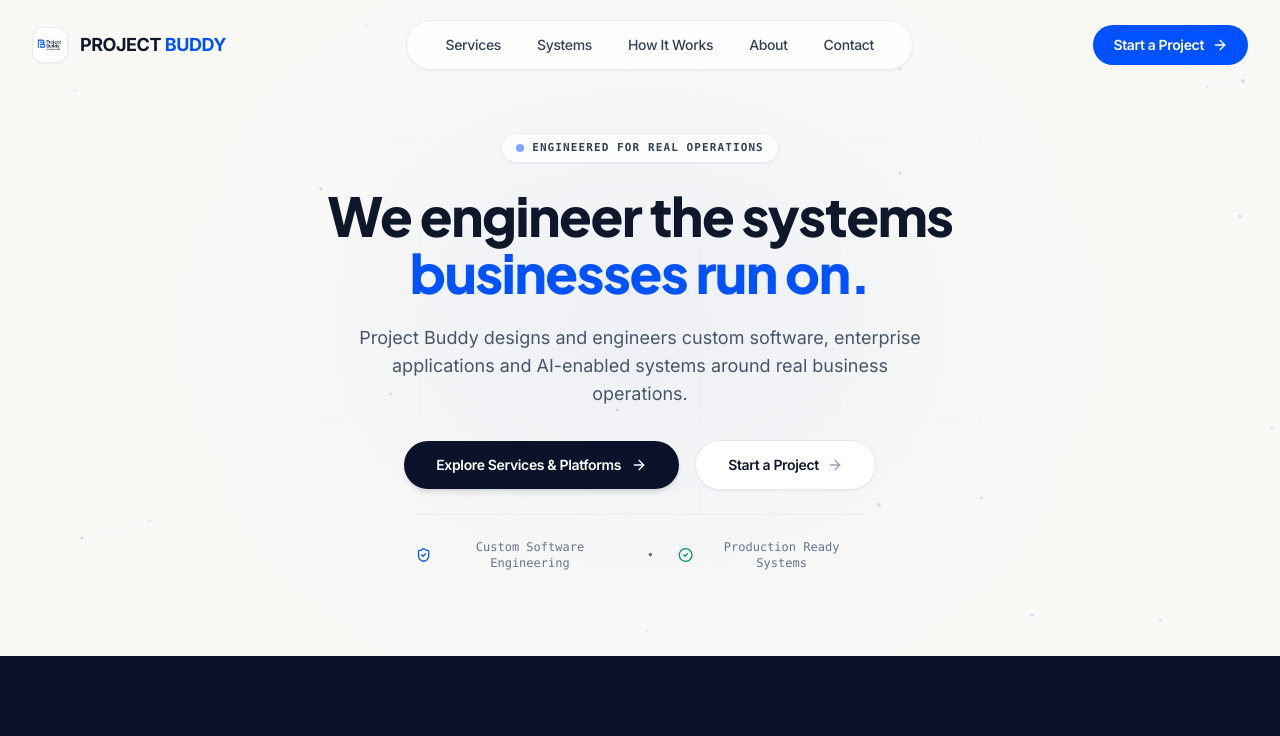
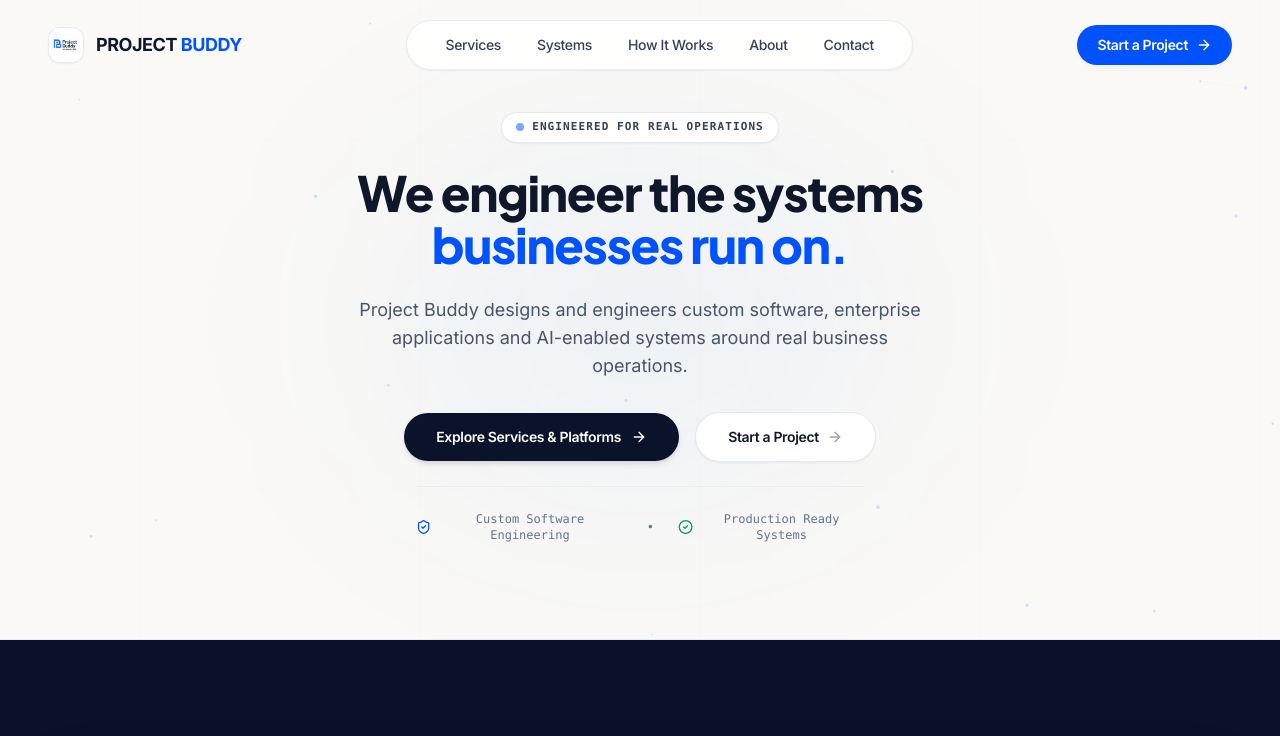
Before and after one commit to projectbuddycode-art/Retro, a Next.js app: page / in a window 1280 px wide. Shown: the top 736 px of the page. Built offline with nearby package versions, Linux system fonts and the light colour scheme.

Commit message:
Execute precision refinement pass: hero typography reduction and staggered reveal animation

```diff
--- a/src/components/layout/Navbar.tsx
+++ b/src/components/layout/Navbar.tsx
@@ -45,8 +45,8 @@ export const Navbar: React.FC<NavbarProps> = ({ onOpenContactModal }) => {
     <>
       <header
         className={cn(
-          "fixed top-0 left-0 right-0 z-50 transition-all duration-300 px-4 sm:px-6 lg:px-8 py-4 sm:py-5",
-          scrolled ? "py-3" : "py-5"
+          "fixed top-0 left-0 right-0 z-50 transition-all duration-300 px-5 sm:px-8 lg:px-12 py-4 sm:py-5",
+          scrolled ? "py-3 bg-white/70 backdrop-blur-lg border-b border-slate-200/50 shadow-sm" : "py-5"
         )}
       >
         <div className="max-w-7xl mx-auto flex items-center justify-between">
--- a/src/components/sections/HeroSection.tsx
+++ b/src/components/sections/HeroSection.tsx
@@ -29,16 +29,17 @@ export const HeroSection: React.FC<HeroSectionProps> = ({ onOpenContactModal })
     };
     window.addEventListener("resize", handleResize);
 
-    // Reduced visual noise by 35% per prompt directive
-    const nodeCount = Math.min(Math.floor(width / 50), 28);
+    // Mobile node reduction for high CPU efficiency
+    const isMobile = width < 640;
+    const nodeCount = isMobile ? 12 : Math.min(Math.floor(width / 50), 24);
     const nodes: Array<{ x: number; y: number; vx: number; vy: number; radius: number }> = [];
 
     for (let i = 0; i < nodeCount; i++) {
       nodes.push({
         x: Math.random() * width,
         y: Math.random() * height,
-        vx: (Math.random() - 0.5) * 0.25,
-        vy: (Math.random() - 0.5) * 0.25,
+        vx: (Math.random() - 0.5) * 0.2,
+        vy: (Math.random() - 0.5) * 0.2,
         radius: Math.random() * 1.2 + 0.8,
       });
     }
@@ -70,7 +71,7 @@ export const HeroSection: React.FC<HeroSectionProps> = ({ onOpenContactModal })
         if (node.x < 0 || node.x > width) node.vx *= -1;
         if (node.y < 0 || node.y > height) node.vy *= -1;
 
-        ctx.fillStyle = "rgba(0, 82, 255, 0.25)";
+        ctx.fillStyle = "rgba(0, 82, 255, 0.22)";
         ctx.beginPath();
         ctx.arc(node.x, node.y, node.radius, 0, Math.PI * 2);
         ctx.fill();
@@ -82,7 +83,7 @@ export const HeroSection: React.FC<HeroSectionProps> = ({ onOpenContactModal })
           const dist = Math.sqrt(dx * dx + dy * dy);
 
           if (dist < 120) {
-            ctx.strokeStyle = `rgba(0, 82, 255, ${0.08 * (1 - dist / 120)})`;
+            ctx.strokeStyle = `rgba(0, 82, 255, ${0.07 * (1 - dist / 120)})`;
             ctx.lineWidth = 0.7;
             ctx.beginPath();
             ctx.moveTo(node.x, node.y);
@@ -104,16 +105,16 @@ export const HeroSection: React.FC<HeroSectionProps> = ({ onOpenContactModal })
   }, []);
 
   return (
-    <section className="relative min-h-[82vh] flex flex-col justify-center items-center text-center bg-[#FAF9F6] text-slate-900 pt-28 pb-16 overflow-hidden">
+    <section className="relative min-h-[80vh] flex flex-col justify-center items-center text-center bg-[#FAF9F6] text-slate-900 pt-28 pb-20 sm:pb-24 overflow-hidden border-b border-slate-200/80">
       <canvas ref={canvasRef} className="absolute inset-0 z-0 pointer-events-none opacity-70" />
 
-      <div className="absolute top-1/2 left-1/2 -translate-x-1/2 -translate-y-1/2 w-[550px] h-[350px] bg-[#0052FF]/5 rounded-full blur-[120px] pointer-events-none" />
+      <div className="absolute top-1/2 left-1/2 -translate-x-1/2 -translate-y-1/2 w-[500px] h-[320px] bg-[#0052FF]/5 rounded-full blur-[120px] pointer-events-none" />
 
       <Container className="relative z-10 flex flex-col items-center">
         <div className="max-w-3xl mx-auto space-y-6 flex flex-col items-center">
           {/* Eyebrow Badge */}
           <motion.div
-            initial={{ opacity: 0, y: 10 }}
+            initial={{ opacity: 0, y: 12 }}
             animate={{ opacity: 1, y: 0 }}
             transition={{ duration: 0.5, ease: [0.16, 1, 0.3, 1] }}
             className="inline-flex items-center gap-2 px-3.5 py-1.5 rounded-full bg-white/90 border border-slate-200/90 shadow-sm text-[11px] font-mono font-semibold tracking-widest text-slate-700 uppercase"
@@ -122,19 +123,19 @@ export const HeroSection: React.FC<HeroSectionProps> = ({ onOpenContactModal })
             <span>ENGINEERED FOR REAL OPERATIONS</span>
           </motion.div>
 
-          {/* Staggered Line Reveal Headline */}
+          {/* Staggered Masked Reveal Headline (-10% Typography Reduction) */}
           <div className="overflow-hidden">
             <motion.h1
-              initial={{ opacity: 0, y: 24 }}
+              initial={{ opacity: 0, y: 22 }}
               animate={{ opacity: 1, y: 0 }}
-              transition={{ duration: 0.8, delay: 0.1, ease: [0.16, 1, 0.3, 1] }}
-              className="font-display font-extrabold text-[clamp(2.1rem,4.2vw,4rem)] text-[#0F172A] tracking-tight leading-[1.05] max-w-3xl"
+              transition={{ duration: 0.6, delay: 0.15, ease: [0.16, 1, 0.3, 1] }}
+              className="font-display font-extrabold text-[clamp(1.9rem,3.8vw,3.6rem)] text-[#0F172A] tracking-tight leading-[1.08] max-w-3xl"
             >
               We engineer the systems <br />
               <motion.span
-                initial={{ opacity: 0, y: 12 }}
+                initial={{ opacity: 0, y: 16 }}
                 animate={{ opacity: 1, y: 0 }}
-                transition={{ duration: 0.8, delay: 0.25, ease: [0.16, 1, 0.3, 1] }}
+                transition={{ duration: 0.6, delay: 0.3, ease: [0.16, 1, 0.3, 1] }}
                 className="text-[#0052FF] inline-block"
               >
                 businesses run on.
@@ -146,7 +147,7 @@ export const HeroSection: React.FC<HeroSectionProps> = ({ onOpenContactModal })
           <motion.p
             initial={{ opacity: 0, y: 16 }}
             animate={{ opacity: 1, y: 0 }}
-            transition={{ duration: 0.8, delay: 0.3, ease: [0.16, 1, 0.3, 1] }}
+            transition={{ duration: 0.6, delay: 0.45, ease: [0.16, 1, 0.3, 1] }}
             className="text-base sm:text-lg text-slate-600 font-normal leading-relaxed max-w-xl font-sans"
           >
             Project Buddy designs and engineers custom software, enterprise applications and AI-enabled systems around real business operations.
@@ -156,7 +157,7 @@ export const HeroSection: React.FC<HeroSectionProps> = ({ onOpenContactModal })
           <motion.div
             initial={{ opacity: 0, y: 16 }}
             animate={{ opacity: 1, y: 0 }}
-            transition={{ duration: 0.8, delay: 0.4, ease: [0.16, 1, 0.3, 1] }}
+            transition={{ duration: 0.6, delay: 0.6, ease: [0.16, 1, 0.3, 1] }}
             className="pt-2 flex flex-col sm:flex-row items-center justify-center gap-4 w-full sm:w-auto"
           >
             <a
@@ -180,7 +181,7 @@ export const HeroSection: React.FC<HeroSectionProps> = ({ onOpenContactModal })
           <motion.div
             initial={{ opacity: 0 }}
             animate={{ opacity: 1 }}
-            transition={{ duration: 0.8, delay: 0.5 }}
+            transition={{ duration: 0.6, delay: 0.75 }}
             className="pt-6 border-t border-slate-200/60 w-full max-w-md text-xs font-mono text-slate-500 flex items-center justify-center gap-4 sm:gap-6"
           >
             <div className="flex items-center gap-1.5">
```
